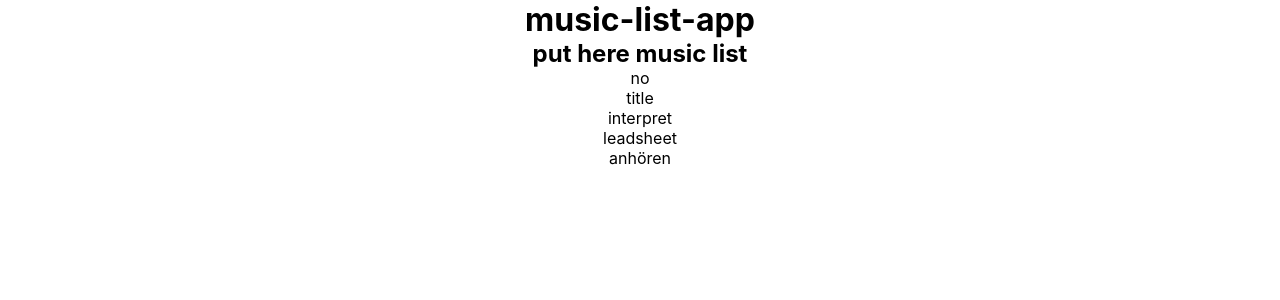
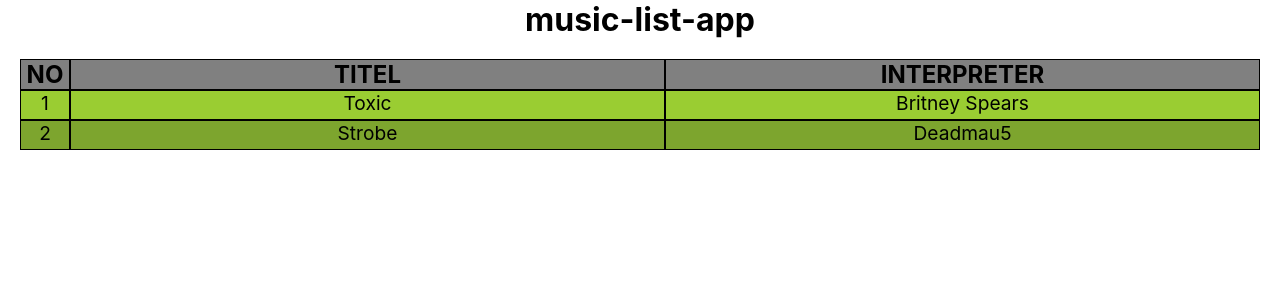
Before and after one commit to Domroon/music-list-app, a React (Create React App) app: page / in a window 1280 px wide. Shown: the top 300 px of the page. Built offline with nearby package versions, Linux system fonts and the light colour scheme.

Commit message:
add a grid system

```diff
--- a/src/App.css
+++ b/src/App.css
@@ -3,7 +3,79 @@
   margin: 0;
   padding: 0;
 }
+/* ------------------- GLOBAL ---------------------- */
+body {
+  font-family: -apple-system, BlinkMacSystemFont, "Segoe UI", Roboto, Oxygen,
+    Ubuntu, Cantarell, "Open Sans", "Helvetica Neue", sans-serif;
+}
 
 .App {
   text-align: center;
 }
+
+.border {
+  border: 1px solid black;
+}
+
+/* ------------------ LIST ------------------------- */
+
+.music-list {
+  margin: 20px;
+}
+
+.name-row {
+  display: grid;
+  grid-template-columns: 50px 1fr 1fr;
+  grid-template-areas: "a b c";
+  /* grid-gap: 10px; */
+  grid-auto-rows: minmax(30px, auto);
+}
+
+.song-row {
+  display: grid;
+  grid-template-columns: 50px 1fr 1fr;
+  grid-template-areas: "a b c";
+  /* grid-gap: 10px; */
+  grid-auto-rows: minmax(30px, auto);
+  font-size: 1.2rem;
+}
+
+.col-name {
+  background: gray;
+  border: 1px black solid;
+  text-transform: uppercase;
+}
+
+.no {
+  grid-area: a;
+}
+
+.title {
+  grid-area: b;
+}
+
+.interpreter {
+  grid-area: c;
+}
+
+.leadsheet {
+  grid-area: d;
+  background: blue;
+}
+
+.listen {
+  grid-area: e;
+  background: yellow;
+}
+
+.item-row {
+  background: lightgray;
+}
+
+.odd {
+  background: yellowgreen;
+}
+
+.even {
+  background: rgb(125, 165, 46);
+}
--- a/src/App.js
+++ b/src/App.js
@@ -5,12 +5,45 @@
     <div className="App">
       <h1>music-list-app</h1>
       <div className="music-list">
-        <h2>put here music list</h2>
-        <p>no</p>
-        <p>title</p>
-        <p>interpret</p>
-        <p>leadsheet</p>
-        <p>anhören</p>
+        <div className="name-row">
+          <div className="col-name no">
+            <h2>NO</h2>
+          </div>
+          <div className="col-name title">
+            <h2>Titel</h2>
+          </div>
+          <div className="col-name interpreter">
+            <h2>Interpreter</h2>
+          </div>
+        </div>
+        {/* <div className="leadsheet">
+          <p>leadsheet</p>
+        </div>
+        <div className="listen">
+          <p>anhören</p>
+        </div> */}
+        <div className="song-row odd">
+          <div className="song-no border">
+            <p>1</p>
+          </div>
+          <div className="song-title border">
+            <p>Toxic</p>
+          </div>
+          <div className="song-interpreter border">
+            <p>Britney Spears</p>
+          </div>
+        </div>
+        <div className="song-row even">
+          <div className="song-no border">
+            <p>2</p>
+          </div>
+          <div className="song-title border">
+            <p>Strobe</p>
+          </div>
+          <div className="song-interpreter border">
+            <p>Deadmau5</p>
+          </div>
+        </div>
       </div>
     </div>
   )
```
